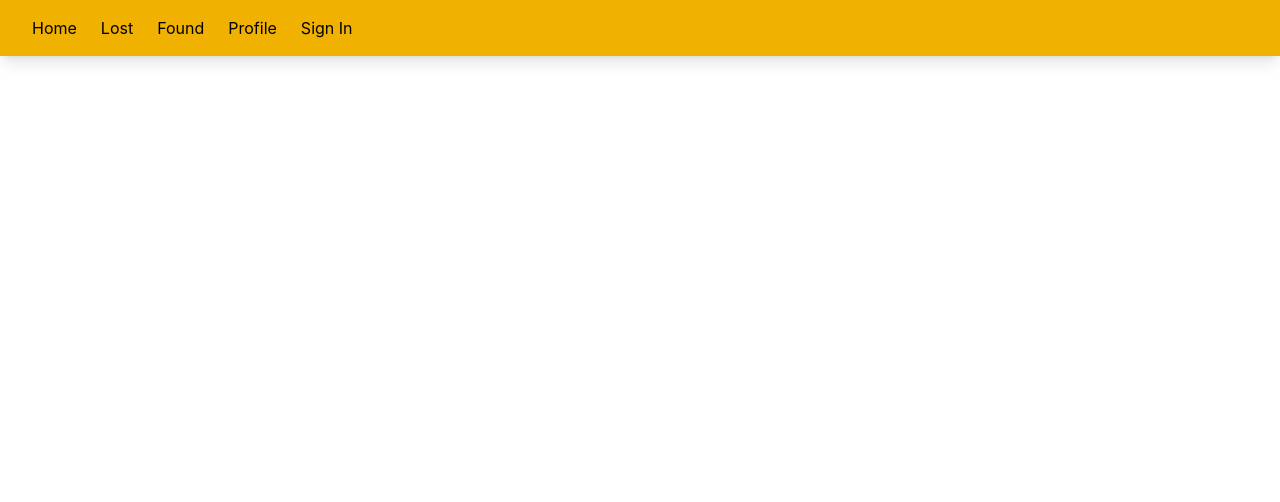
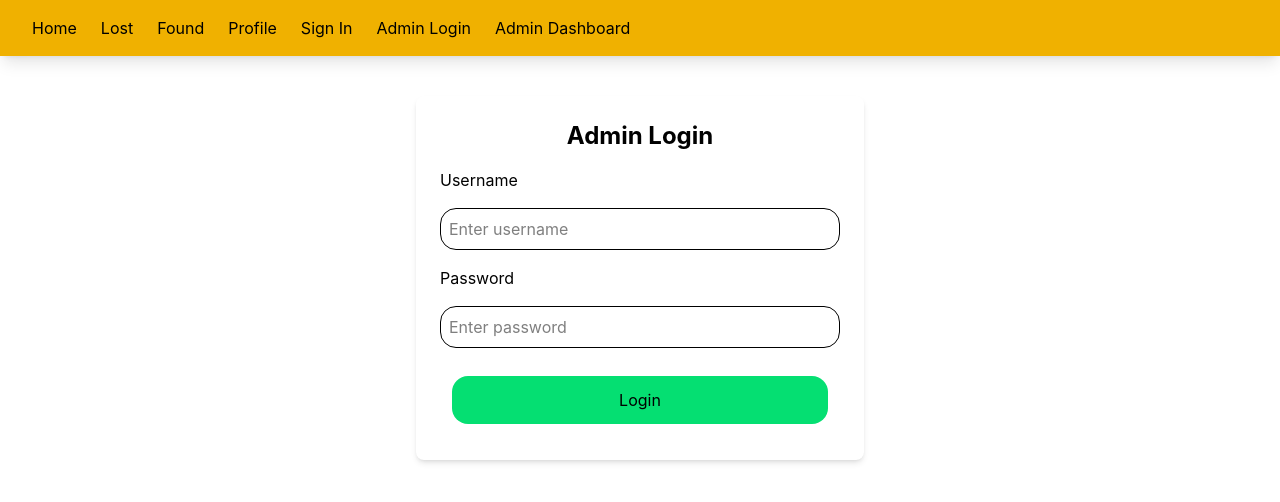
Before and after one commit to pavansajeev/CAMPUS-LOST-FOUND, a React app in the folder frontend/: page /adminlogin in a window 1280 px wide. Shown: the top 502 px of the page. Built offline with nearby package versions, Linux system fonts and the light colour scheme; the HTML template or start-up script is replaced by a standard one.

Commit message:
Completed end to end of admin component

```diff
--- a/frontend/src/App.jsx
+++ b/frontend/src/App.jsx
@@ -5,6 +5,8 @@ import Found from "./components/Found"
 import Profile from "./components/Profile"
 import SignIn from "./components/SignIn"
 import Login from "./components/Login"
+import Adminlogin from "./components/Adminlogin"
+import Admindash from "./components/Admindash"
 import { BrowserRouter,Routes,Route,NavLink } from 'react-router-dom'
 import axios from "axios"
 
@@ -32,6 +34,12 @@ function App()
                             <li>
                                 <NavLink to='/signin'>Sign In</NavLink>
                             </li>
+                            <li>
+                                <NavLink to='/adminlogin'>Admin Login</NavLink>
+                            </li>
+                            <li>
+                                <NavLink to='/admindash'>Admin Dashboard</NavLink>
+                            </li>
                         </ul>
                     </div>
 
@@ -44,6 +52,8 @@ function App()
                     <Route path='/profile' element={<Profile />}/>
                     <Route path='/signin' element={<SignIn />}/>
                     <Route path='/Login' element={<Login />}/>
+                    <Route path="/adminlogin" element={<Adminlogin />}/>
+                    <Route path="/admindash" element={<Admindash />}/>
                 </Routes>
             </BrowserRouter>
         </>
--- /dev/null
+++ b/frontend/src/components/Admindash.jsx
@@ -0,0 +1,26 @@
+import React, { useEffect } from 'react'
+import { useNavigate } from 'react-router-dom'
+
+const Admindash = () => {
+    const navigate=useNavigate()
+    useEffect(()=>{
+    const isAdmin=localStorage.getItem("isAdmin")
+    if(!isAdmin)
+    {
+        navigate('/adminlogin')
+    }
+    },[])
+    const logout=()=>{
+        localStorage.removeItem("isAdmin")
+        navigate('/adminlogin')
+    }
+  return (
+    <div>
+        <h1>Admin Dashboard</h1>
+        <button onClick={logout} className='rounded p-3 bg-red-600'>Logout</button>
+    </div>
+
+  )
+}
+
+export default Admindash
--- /dev/null
+++ b/frontend/src/components/Adminlogin.jsx
@@ -0,0 +1,62 @@
+import React from 'react'
+import { useForm } from 'react-hook-form'
+import { useNavigate } from 'react-router-dom'
+import Admindash from './Admindash'
+
+const Adminlogin = () => {
+
+    const {register,handleSubmit,reset,setValue}=useForm()
+    const navigate=useNavigate()
+    const onsubmit=async(data)=>{
+        try{
+        const response=await fetch(
+            "http://localhost:3000/adminlogin",
+            {
+                method:'POST',
+                headers:{"Content-type":"application/json"},
+                body:JSON.stringify(data)
+            }
+        )
+       if(!response.ok)
+       {
+        throw new Error("Something went wrong")
+       }
+       alert("Login Successfull");
+       localStorage.setItem("isAdmin","true")
+       reset();
+       navigate('/Admindash');
+    }
+    catch(error)
+    {
+        console.log(error)
+        alert("Failed to login")
+    }
+    }
+
+  return (
+    <div>
+        <form className=' bg-white flex flex-col gap-4 max-w-md mx-auto mt-10 p-6 rounded-lg shadow-md' onSubmit={handleSubmit(onsubmit)}>
+            <h2 className='text-2xl font-bold text-center'>Admin Login</h2>
+            <label htmlFor="username">Username</label>
+            <input
+            {...register("username")}
+            type="text"
+            className='border p-2 rounded-2xl'
+            id='username'
+            placeholder='Enter username'
+            />
+            <label htmlFor="password">Password</label>
+            <input
+            {...register("password")}
+            type="password"
+            className='border p-2 rounded-2xl'
+            id='password'
+            placeholder='Enter password'
+            />
+            <button type='Submit' className='rounded-2xl p-3 m-3 bg-green-400'>Login</button>
+        </form>
+    </div>
+  )
+}
+
+export default Adminlogin
```
Also changed, not shown: 2 other files (tests, documents, lock files or other folders).
